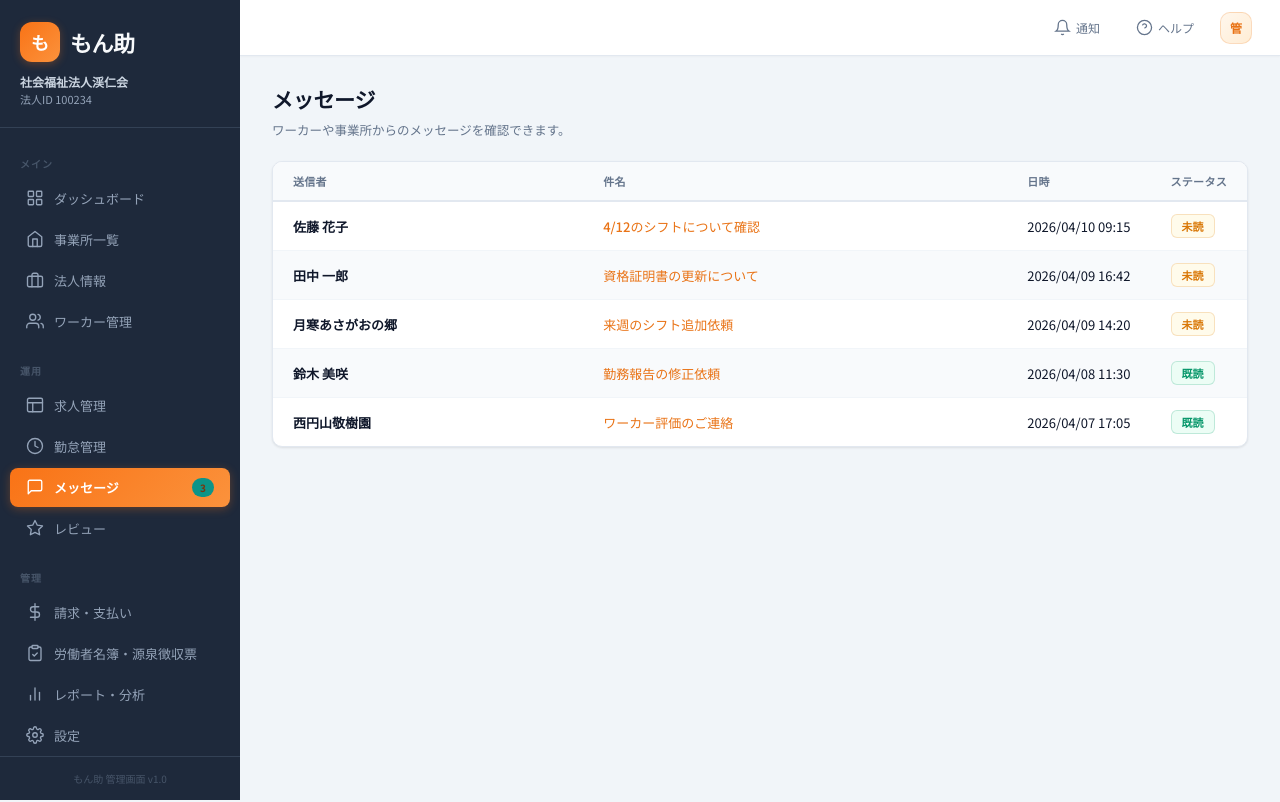
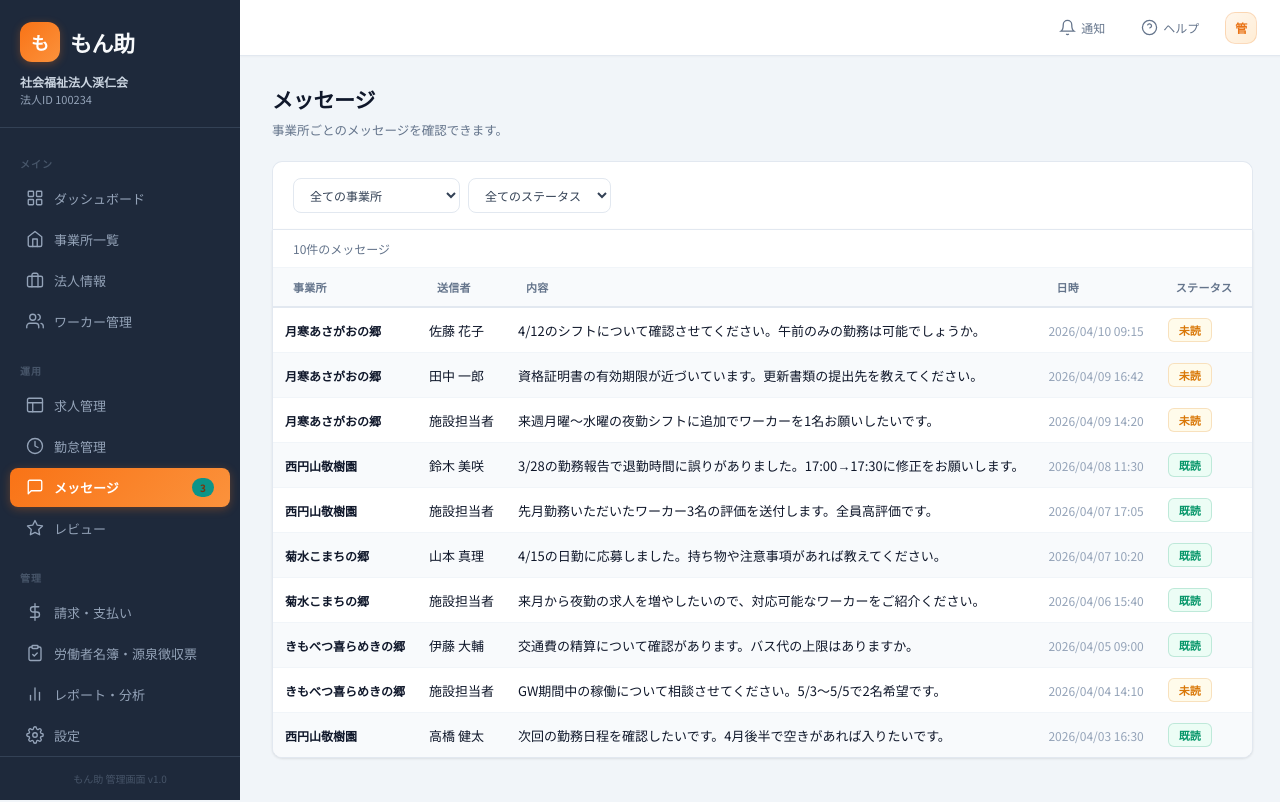
Before and after one commit to TsubakiMan/monsuke-admin, a plain HTML site: page index.html in a window 1280 px wide. Both pictures are taken after a click on the link "確認する →". Drawn offline with Linux system fonts and the light colour scheme.

Commit message:
メッセージ画面を事業所別フィルタ対応に改修
- 件名→内容に変更
- 事業所カラムを追加し事業所フィルタで絞り込み可能に
- 未読/既読フィルタを追加
- メッセージデータをJS動的描画に変更(10件)

Co-Authored-By: Claude Opus 4.6 <noreply@anthropic.com>

```diff
--- a/index.html
+++ b/index.html
@@ -443,16 +443,33 @@ td{padding:12px 20px;font-size:13px;white-space:nowrap}
   <!-- ===== メッセージ ===== -->
   <div class="page" id="p-messages">
     <div class="ph"><h1>メッセージ</h1></div>
-    <p class="ph-sub">ワーカーや事業所からのメッセージを確認できます。</p>
-    <div class="tcard standalone">
-      <table><thead><tr><th>送信者</th><th>件名</th><th style="width:140px">日時</th><th style="width:80px">ステータス</th></tr></thead>
-      <tbody>
-        <tr><td><strong>佐藤 花子</strong></td><td><a href="#" class="c-link">4/12のシフトについて確認</a></td><td>2026/04/10 09:15</td><td><span class="st st-o">未読</span></td></tr>
-        <tr><td><strong>田中 一郎</strong></td><td><a href="#" class="c-link">資格証明書の更新について</a></td><td>2026/04/09 16:42</td><td><span class="st st-o">未読</span></td></tr>
-        <tr><td><strong>月寒あさがおの郷</strong></td><td><a href="#" class="c-link">来週のシフト追加依頼</a></td><td>2026/04/09 14:20</td><td><span class="st st-o">未読</span></td></tr>
-        <tr><td><strong>鈴木 美咲</strong></td><td><a href="#" class="c-link">勤務報告の修正依頼</a></td><td>2026/04/08 11:30</td><td><span class="st st-g">既読</span></td></tr>
-        <tr><td><strong>西円山敬樹園</strong></td><td><a href="#" class="c-link">ワーカー評価のご連絡</a></td><td>2026/04/07 17:05</td><td><span class="st st-g">既読</span></td></tr>
-      </tbody></table>
+    <p class="ph-sub">事業所ごとのメッセージを確認できます。</p>
+
+    <div class="search-area">
+      <div class="search-filters" style="margin-top:0">
+        <select class="sel" id="msg-fac" onchange="rMessages()">
+          <option value="">全ての事業所</option>
+          <option>月寒あさがおの郷</option>
+          <option>西円山敬樹園</option>
+          <option>菊水こまちの郷</option>
+          <option>きもべつ喜らめきの郷</option>
+        </select>
+        <select class="sel" id="msg-st" onchange="rMessages()">
+          <option value="">全てのステータス</option>
+          <option value="未読">未読</option>
+          <option value="既読">既読</option>
+        </select>
+      </div>
+    </div>
+    <div class="tcard">
+      <div class="tbar"><span id="msg-cnt"></span></div>
+      <table><thead><tr>
+        <th style="width:160px">事業所</th>
+        <th style="width:120px">送信者</th>
+        <th>内容</th>
+        <th style="width:140px">日時</th>
+        <th style="width:80px">ステータス</th>
+      </tr></thead><tbody id="msg-tb"></tbody></table>
     </div>
   </div>
 
@@ -1525,8 +1542,40 @@ function rReport(){
   ).join('');
 }
 
+/* ===== メッセージ ===== */
+const MESSAGES=[
+  {fac:'月寒あさがおの郷',from:'佐藤 花子',text:'4/12のシフトについて確認させてください。午前のみの勤務は可能でしょうか。',dt:'2026/04/10 09:15',st:'未読'},
+  {fac:'月寒あさがおの郷',from:'田中 一郎',text:'資格証明書の有効期限が近づいています。更新書類の提出先を教えてください。',dt:'2026/04/09 16:42',st:'未読'},
+  {fac:'月寒あさがおの郷',from:'施設担当者',text:'来週月曜〜水曜の夜勤シフトに追加でワーカーを1名お願いしたいです。',dt:'2026/04/09 14:20',st:'未読'},
+  {fac:'西円山敬樹園',from:'鈴木 美咲',text:'3/28の勤務報告で退勤時間に誤りがありました。17:00→17:30に修正をお願いします。',dt:'2026/04/08 11:30',st:'既読'},
+  {fac:'西円山敬樹園',from:'施設担当者',text:'先月勤務いただいたワーカー3名の評価を送付します。全員高評価です。',dt:'2026/04/07 17:05',st:'既読'},
+  {fac:'菊水こまちの郷',from:'山本 真理',text:'4/15の日勤に応募しました。持ち物や注意事項があれば教えてください。',dt:'2026/04/07 10:20',st:'既読'},
+  {fac:'菊水こまちの郷',from:'施設担当者',text:'来月から夜勤の求人を増やしたいので、対応可能なワーカーをご紹介ください。',dt:'2026/04/06 15:40',st:'既読'},
+  {fac:'きもべつ喜らめきの郷',from:'伊藤 大輔',text:'交通費の精算について確認があります。バス代の上限はありますか。',dt:'2026/04/05 09:00',st:'既読'},
+  {fac:'きもべつ喜らめきの郷',from:'施設担当者',text:'GW期間中の稼働について相談させてください。5/3〜5/5で2名希望です。',dt:'2026/04/04 14:10',st:'未読'},
+  {fac:'西円山敬樹園',from:'高橋 健太',text:'次回の勤務日程を確認したいです。4月後半で空きがあれば入りたいです。',dt:'2026/04/03 16:30',st:'既読'},
+];
+function rMessages(){
+  const fac=document.getElementById('msg-fac').value;
+  const st=document.getElementById('msg-st').value;
+  let list=MESSAGES;
+  if(fac) list=list.filter(m=>m.fac===fac);
+  if(st) list=list.filter(m=>m.st===st);
+  document.getElementById('msg-cnt').textContent=list.length+'件のメッセージ';
+  document.getElementById('msg-tb').innerHTML=list.map((m,i)=>{
+    const sc=m.st==='未読'?'o':'g';
+    return `<tr${i%2?` style="background:var(--gray-50)"`:''}>
+      <td style="padding:10px 12px;font-size:12px;font-weight:600">${m.fac}</td>
+      <td style="padding:10px 12px;font-size:13px">${m.from}</td>
+      <td style="padding:10px 12px;font-size:13px;color:var(--gray-600)">${m.text}</td>
+      <td style="padding:10px 12px;font-size:12px;color:var(--gray-400)">${m.dt}</td>
+      <td style="padding:10px 12px"><span class="st st-${sc}">${m.st}</span></td>
+    </tr>`;
+  }).join('');
+}
+
 /* Init */
-rFac();rWork();rJob();rAtt();rReg();rWithholding();rBilling();rDashboard();rReviews();rReport();
+rFac();rWork();rJob();rAtt();rReg();rWithholding();rBilling();rMessages();rDashboard();rReviews();rReport();
 </script>
 </body>
 </html>
```
